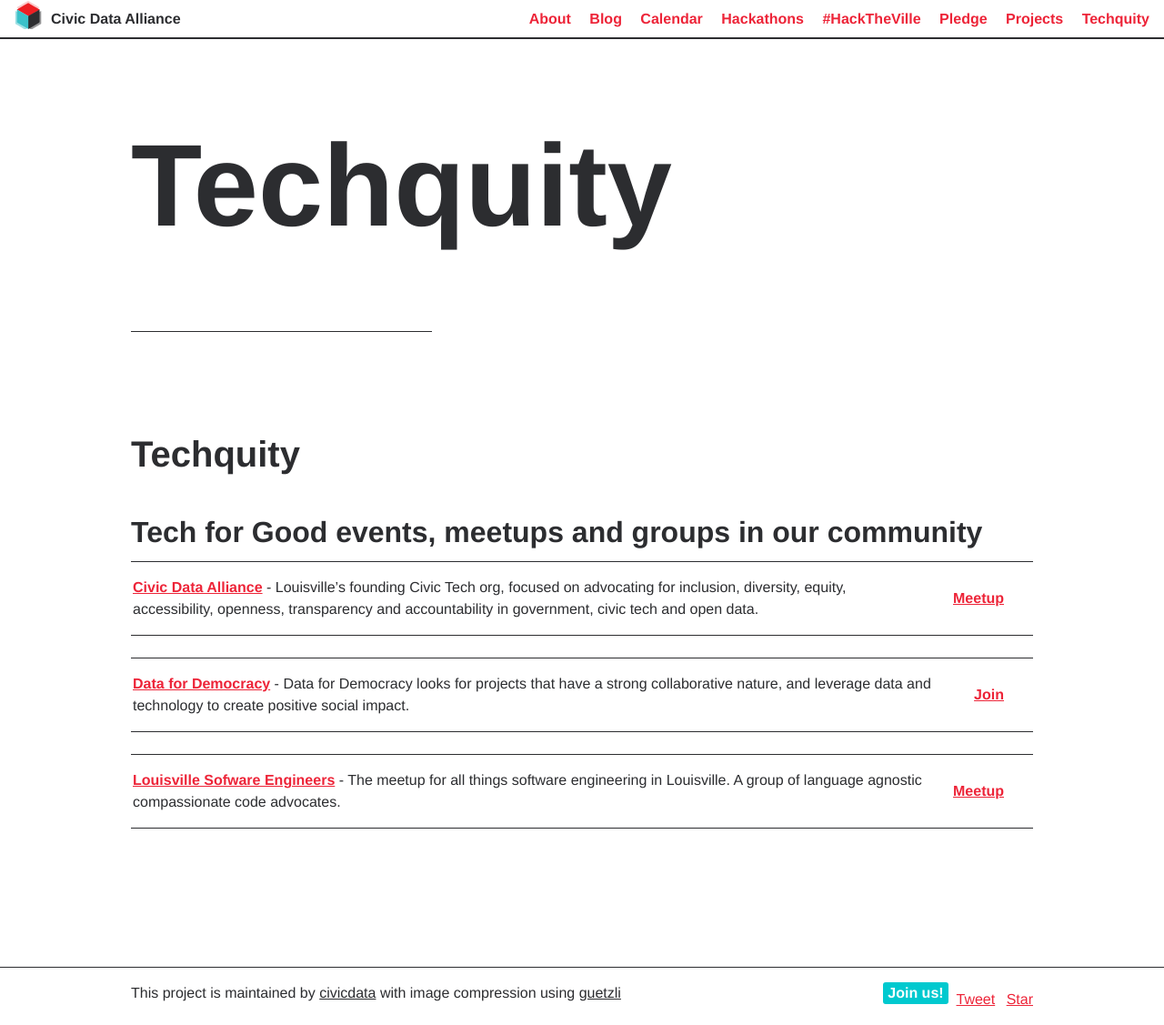
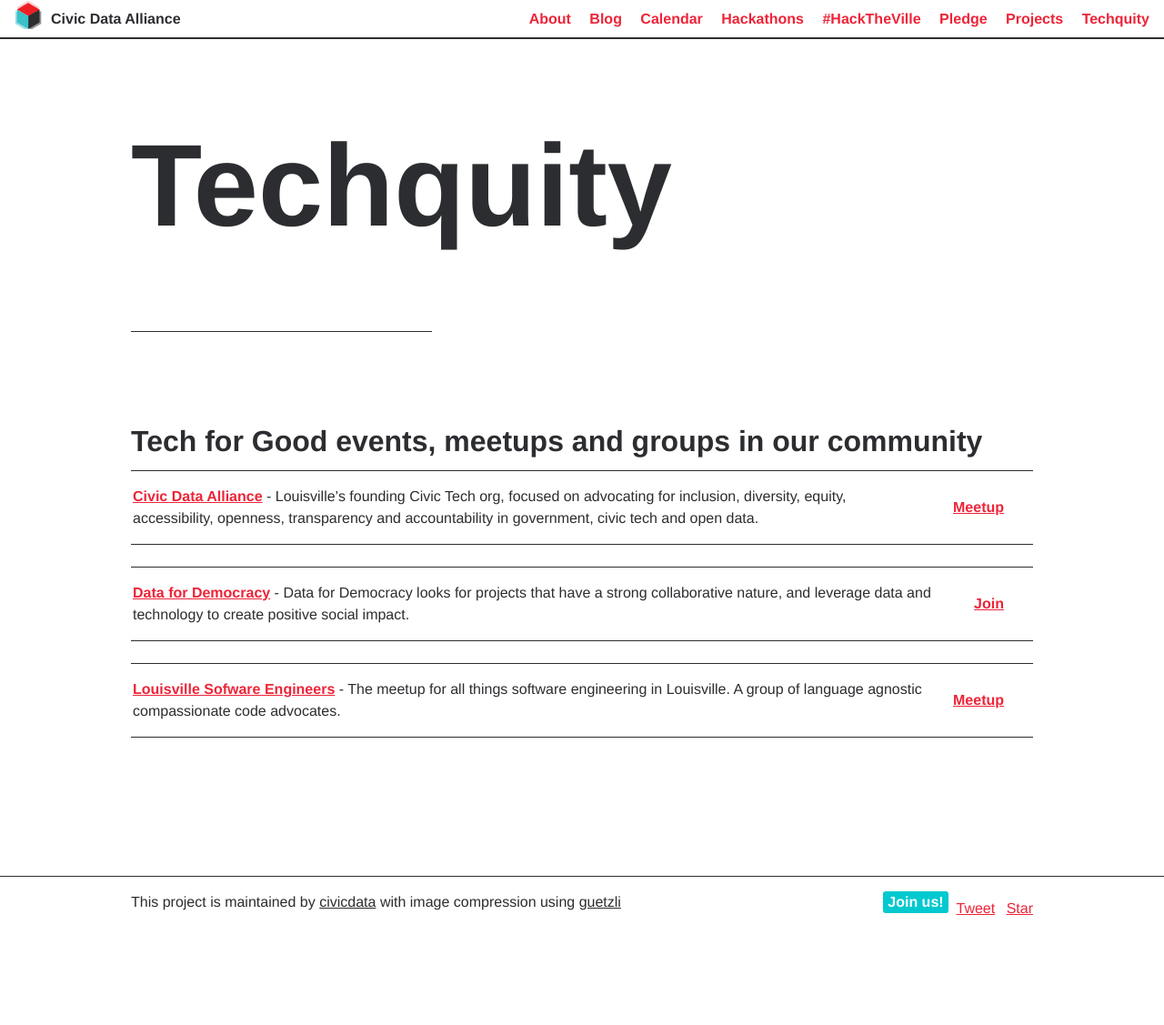
Before and after one commit to civicdata/civicdata.github.io, a Jekyll site: the page built from techquity.md, in a window 1280 px wide. Shown: the whole page at 91% size. Built offline with Jekyll 4.4.1, drawn with Linux system fonts in a browser that asks for light colours; comment, search, counter and statistics services are not loaded; after the commit the page ends 1027 px from its top, so only the background shows below that.

Commit message:
Update techquity.md
format adjustments

```diff
--- a/techquity.md
+++ b/techquity.md
@@ -11,7 +11,6 @@ image:
   credit: system58.photos by david.alan.kidd
   creditlink: http://system58photos.com/
 ---
-# Techquity
 ## Tech for Good events, meetups and groups in our community
 
 [__Civic Data Alliance__](http://civicdataalliance.org) - Louisville's founding Civic Tech org, focused on advocating for inclusion, diversity, equity, accessibility, openness, transparency and accountability in government, civic tech and open data.|[__Meetup__](https://www.meetup.com/Civic-Data-Alliance)
```
